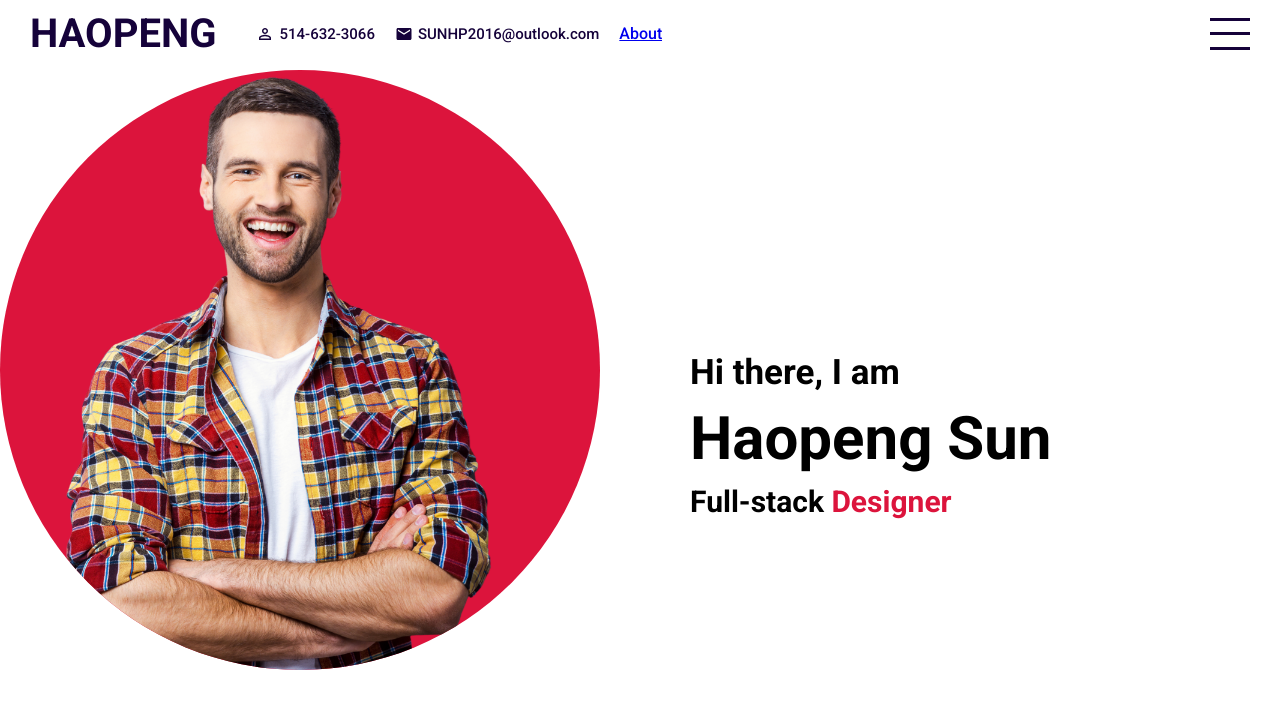
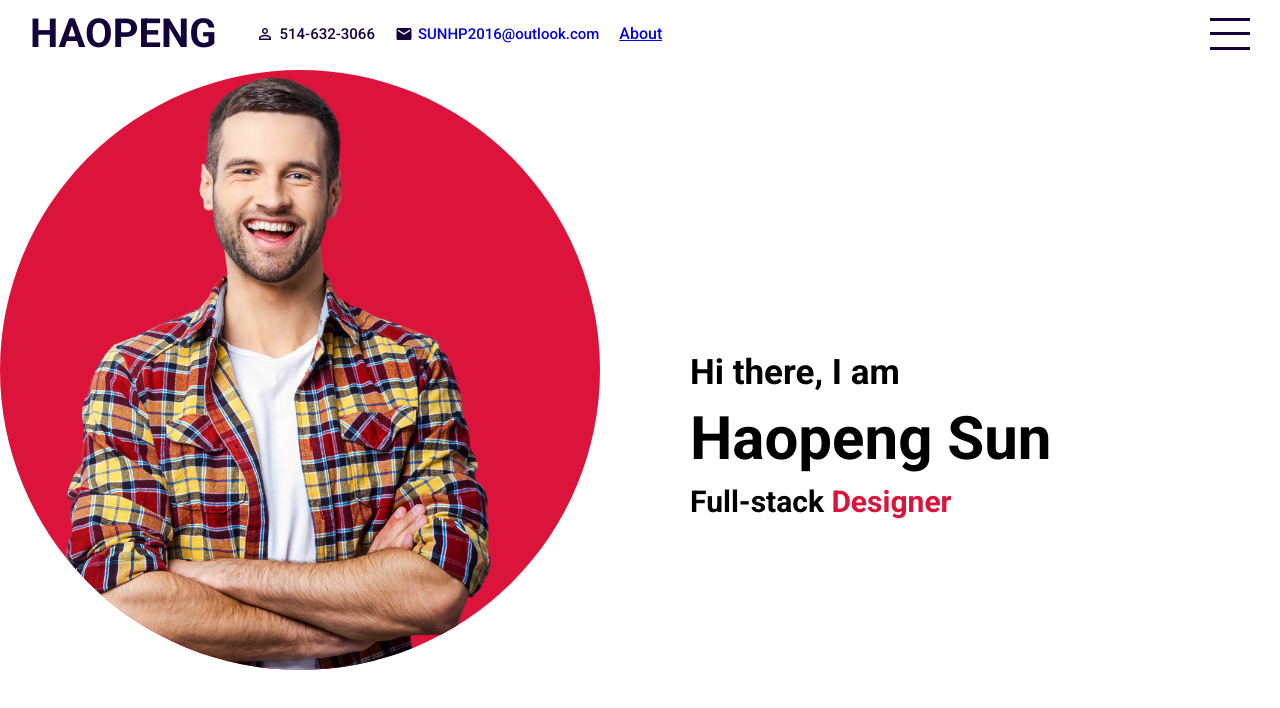
Before and after one commit to HaopengSun/portfolio, a React (Create React App) app: page / in a window 1280 px wide. Shown: the top 708 px of the page. Built offline with nearby package versions, Linux system fonts and the light colour scheme.

Commit message:
click email to send email

```diff
--- a/src/components/topbar/Topbar.jsx
+++ b/src/components/topbar/Topbar.jsx
@@ -20,7 +20,7 @@ const Topbar = function(){
           </div>
           <div className="itemcontainer">
             <EmailIcon className="icon"/>
-            <span>SUNHP2016@outlook.com</span>
+            <span><a className="email" href="mailto:tester@test.com">SUNHP2016@outlook.com</a></span>
           </div>
           <Link className="about" to="/about">About</Link>
         </div>
--- a/src/components/topbar/Topbar.scss
+++ b/src/components/topbar/Topbar.scss
@@ -44,6 +44,9 @@
     span{
       font-size: 15px;
       font-weight: 500;
+      a{
+        text-decoration: none;
+      }
     }
 
     .about{
```
